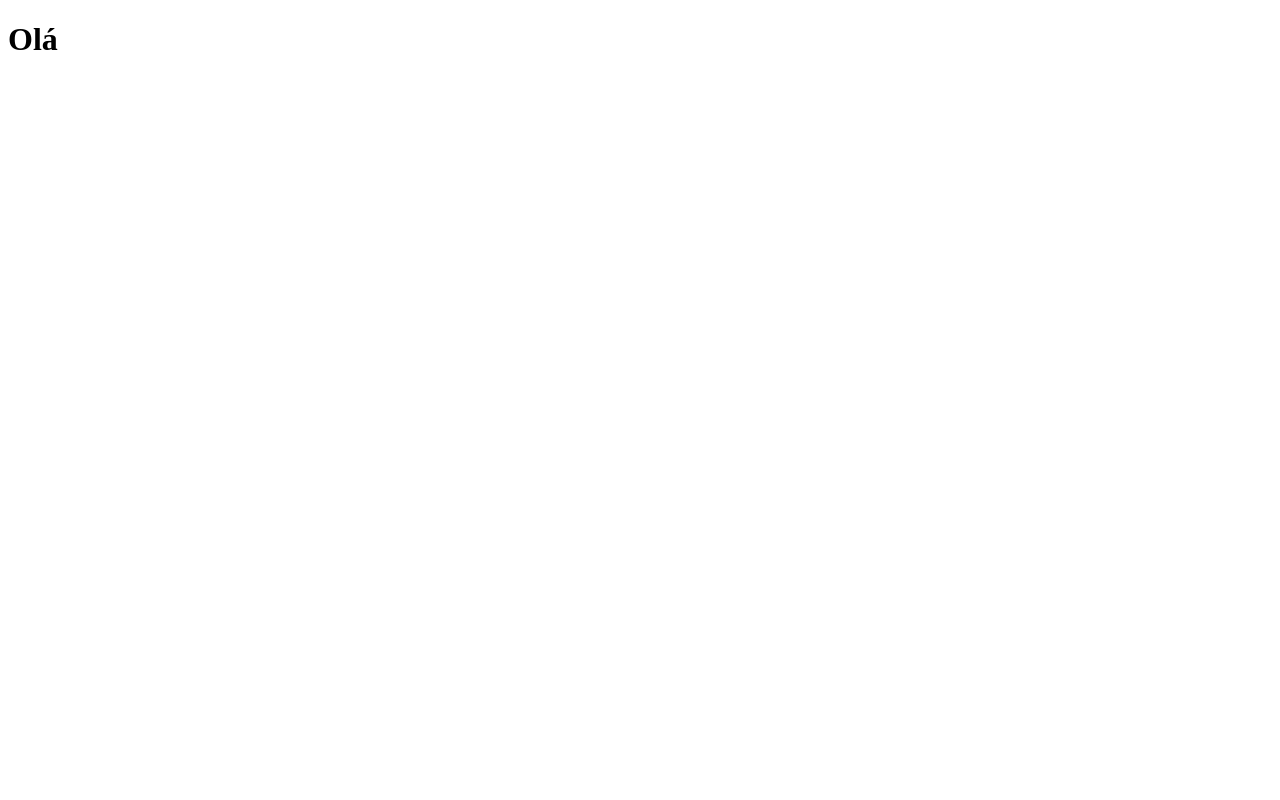
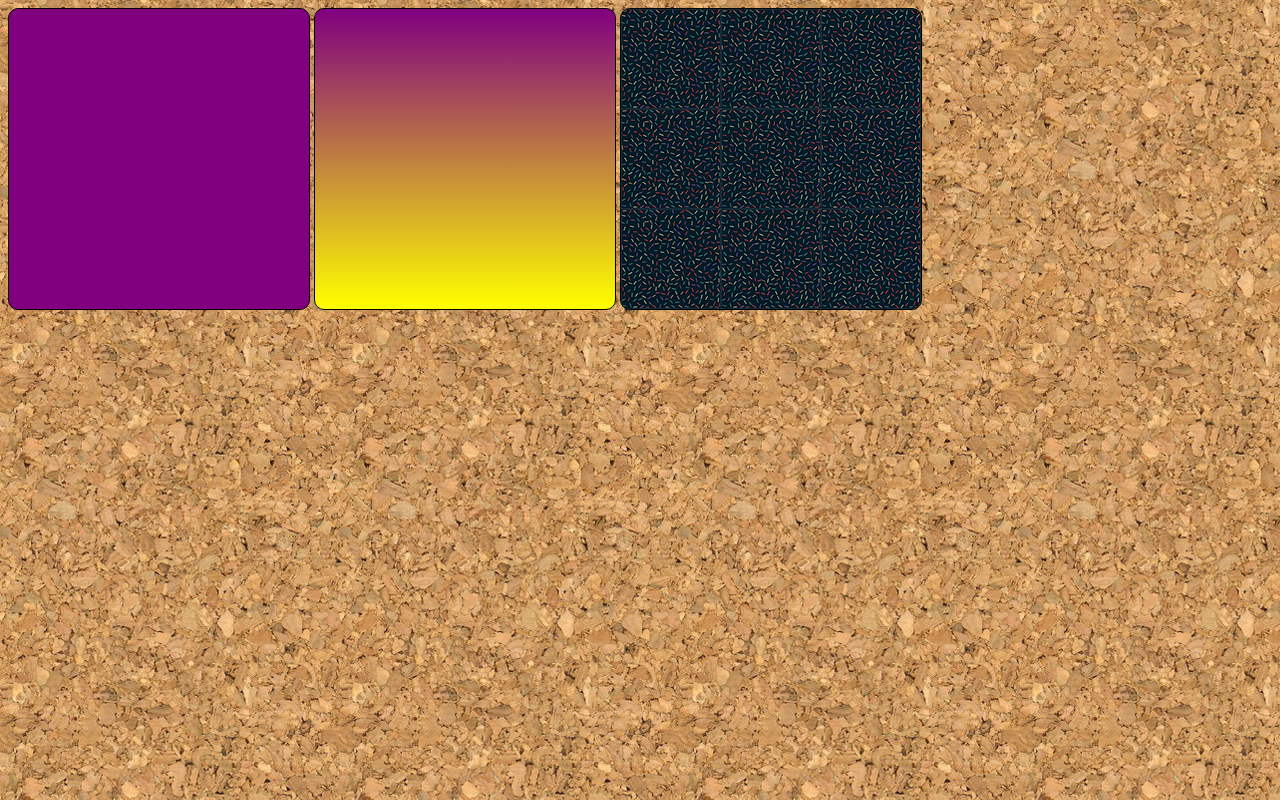
Before and after one commit to Kayin310/HTML-CSS, a plain HTML site: page Exercicios/Ex-22/index.html in a window 1280 px wide. Drawn offline with Linux system fonts and the light colour scheme.

Commit message:
ex22 alterado

```diff
--- a/Exercicios/Ex-22/index.html
+++ b/Exercicios/Ex-22/index.html
@@ -1,12 +1,36 @@
 <!DOCTYPE html>
 <html lang="pt-br">
-<head>
-    <meta charset="UTF-8">
-    <meta name="viewport" content="width=device-width, initial-scale=1.0">
-    <link rel="stylesheet" href="style.css">
+  <head>
+    <meta charset="UTF-8" />
+    <meta name="viewport" content="width=device-width, initial-scale=1.0" />
     <title>imagens de fundo</title>
-</head>
-<body>
-    <h1>Olá</h1>
-</body>
+    <style>
+      body {
+        background-image: url(imagens/wallpaper001.jpg);
+      }
+
+      .quadrado {
+        background-color: lightgreen;
+        border-radius: 10px;
+        display: inline-block;
+        border: 1px solid black;
+        width: 300px;
+        height: 300px;
+      }
+      div#q1 {
+        background-color: purple;
+      }
+      div#q2 {
+        background-image: linear-gradient(to bottom, purple, yellow);
+      }
+      div#q3 {
+        background-image: url(imagens/pattern001.png);
+      }
+    </style>
+  </head>
+  <body>
+    <div class="quadrado" id="q1"></div>
+    <div class="quadrado" id="q2"></div>
+    <div class="quadrado" id="q3"></div>
+  </body>
 </html>
--- a/Exercicios/Ex-22/style.css
+++ /dev/null
@@ -1 +0,0 @@
-@charset "UTF-8";
```
Also changed, not shown: Exercicios/Ex-22/fundo.html (added).
